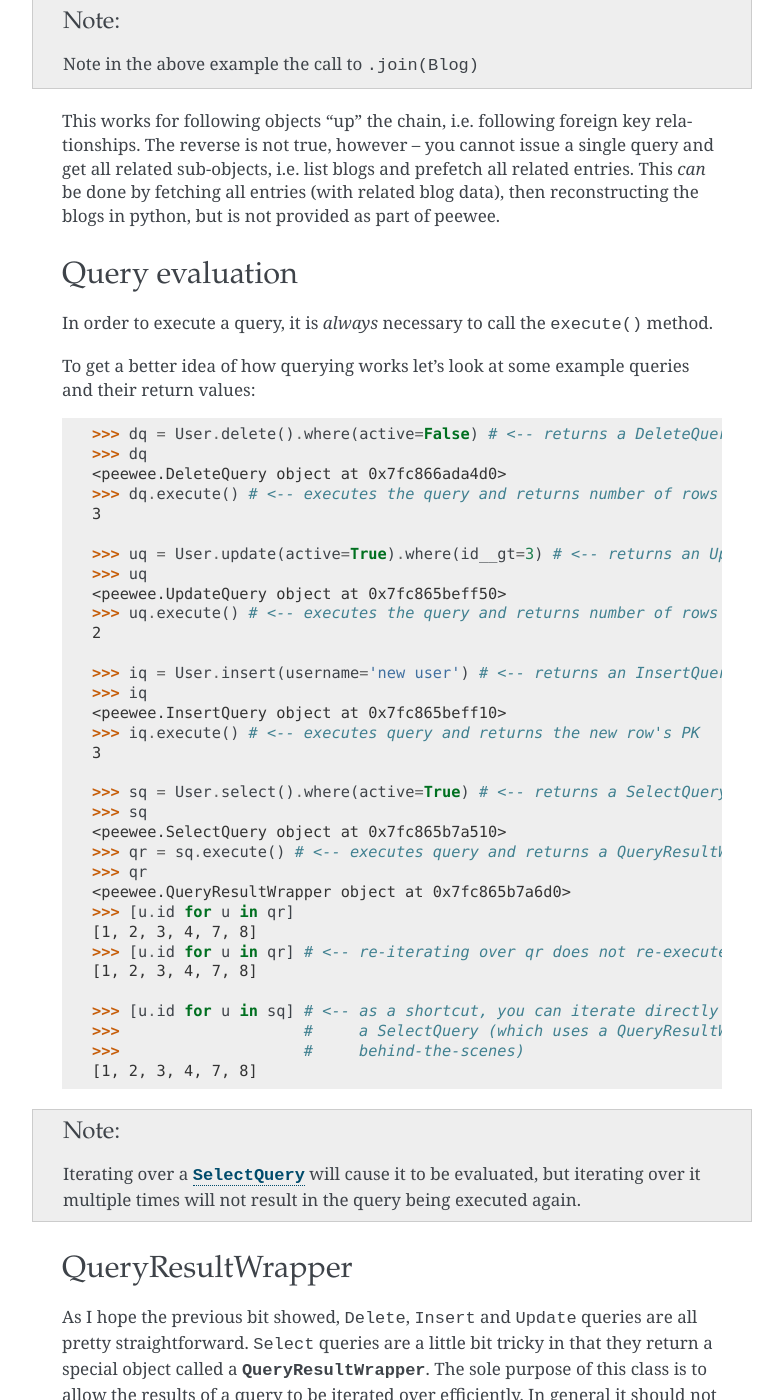
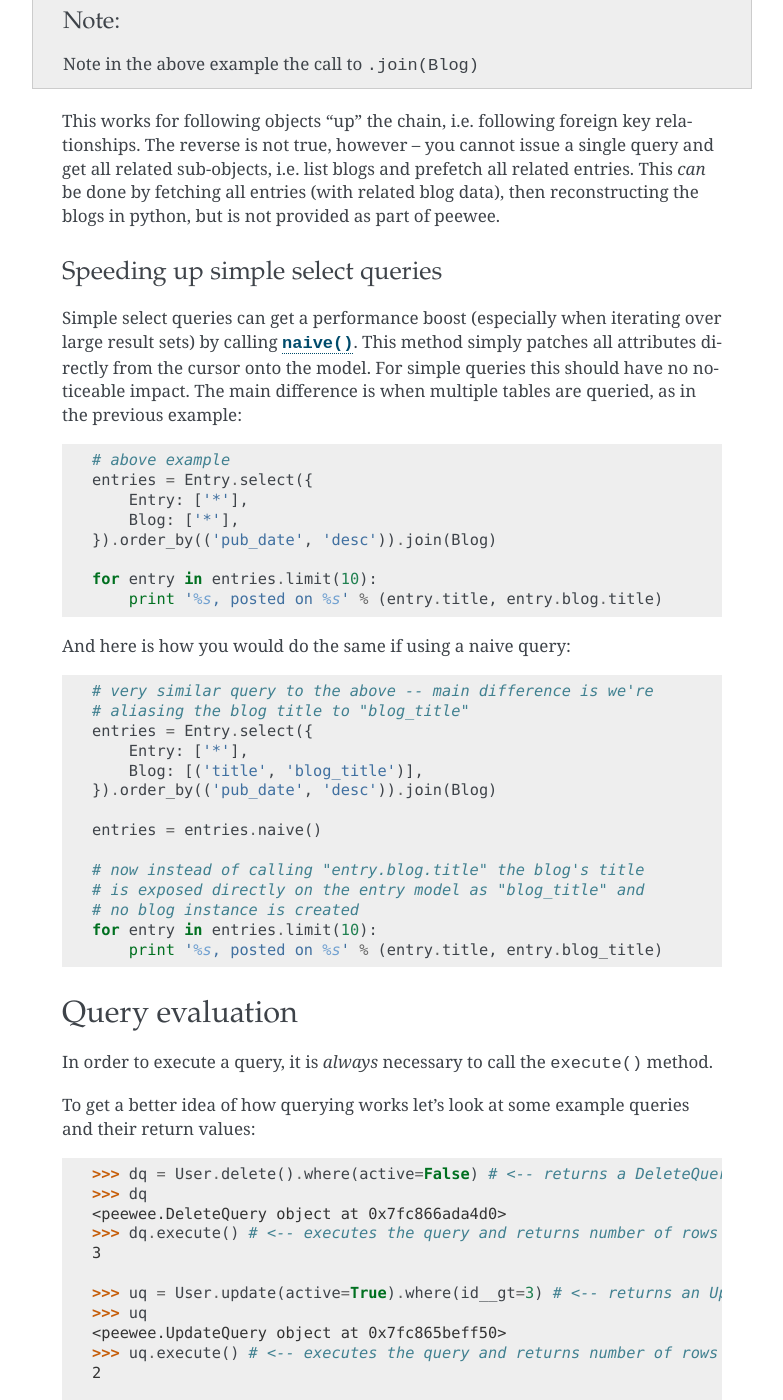
Before and after one commit to coleifer/peewee, a Sphinx documentation site: the page built from docs/peewee/querying.rst, in a window 1280 px wide and 1400 px high, scrolled down 8039 px. Shown: the whole window, without its empty margins (358-1141 px from the left). Built offline with Sphinx 7.4.7, drawn with Linux system fonts in a browser that asks for light colours; some of the changed text lies outside the part shown.

Commit message:
Updating docs on new naive() method

```diff
--- a/docs/peewee/querying.rst
+++ b/docs/peewee/querying.rst
@@ -437,6 +437,46 @@ fetching all entries (with related blog data), then reconstructing the blogs in
 is not provided as part of peewee.
 
 
+Speeding up simple select queries
+^^^^^^^^^^^^^^^^^^^^^^^^^^^^^^^^^
+
+Simple select queries can get a performance boost (especially when iterating over large
+result sets) by calling :py:meth:`~SelectQuery.naive`.  This method simply patches all
+attributes directly from the cursor onto the model.  For simple queries this should have
+no noticeable impact.  The main difference is when multiple tables are queried, as in the
+previous example:
+
+.. code-block:: python
+
+    # above example
+    entries = Entry.select({
+        Entry: ['*'],
+        Blog: ['*'],
+    }).order_by(('pub_date', 'desc')).join(Blog)
+
+    for entry in entries.limit(10):
+        print '%s, posted on %s' % (entry.title, entry.blog.title)
+
+And here is how you would do the same if using a naive query:
+
+.. code-block:: python
+
+    # very similar query to the above -- main difference is we're
+    # aliasing the blog title to "blog_title"
+    entries = Entry.select({
+        Entry: ['*'],
+        Blog: [('title', 'blog_title')],
+    }).order_by(('pub_date', 'desc')).join(Blog)
+
+    entries = entries.naive()
+
+    # now instead of calling "entry.blog.title" the blog's title
+    # is exposed directly on the entry model as "blog_title" and
+    # no blog instance is created
+    for entry in entries.limit(10):
+        print '%s, posted on %s' % (entry.title, entry.blog_title)
+
+
 Query evaluation
 ----------------
 
@@ -779,6 +819,19 @@ SelectQuery
         indicates that this query should only return distinct rows.  results in a
         ``SELECT DISTINCT`` query.
 
+    .. py:method:: naive()
+
+        :rtype: :py:class:`SelectQuery`
+
+        indicates that this query should only attempt to reconstruct a single model
+        instance for every row returned by the cursor.  if multiple tables were queried,
+        the columns returned are patched directly onto the single model instance.
+
+        .. note::
+
+            this can provide a significant speed improvement when doing simple
+            iteration over a large result set.
+
     .. py:method:: execute()
 
         :rtype: :py:class:`QueryResultWrapper`
```
